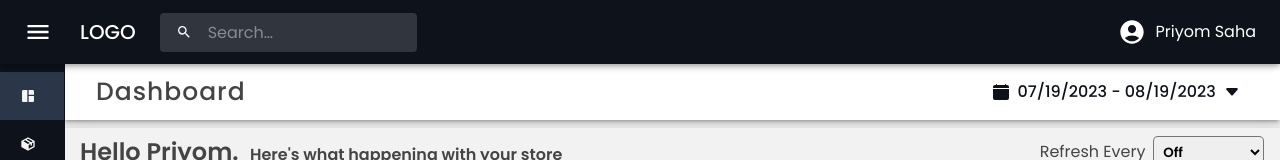
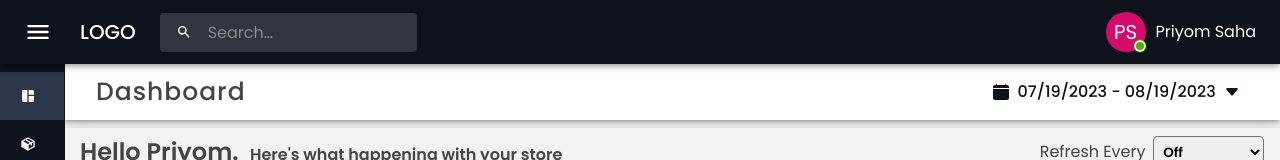
Before and after one commit to PriyomSaha/admin-dashboard-mui, a React (Create React App) app: page /dashboard in a window 1280 px wide. Shown: the top 160 px of the page. Built offline with nearby package versions, Linux system fonts and the light colour scheme.

Commit message:
Major : Edit User , Profile Avatar , Icons added for Logout and Edit Profile

```diff
--- a/src/Components/Assets/ReusableComp/PasswordInput.js
+++ b/src/Components/Assets/ReusableComp/PasswordInput.js
@@ -8,8 +8,9 @@ import {
 } from "@mui/material";
 import { AiFillInfoCircle } from "react-icons/ai";
 import { MdVisibility, MdVisibilityOff } from "react-icons/md";
+import { theme } from "Components/UI/themes";
 
-function PasswordInput({ password, setPassword }) {
+function PasswordInput({ password, setPassword, disabled, label }) {
   const [isValidPassword, setIsValidPassword] = useState(true);
   const [showPassword, setShowPassword] = useState(false);
 
@@ -27,13 +28,23 @@ function PasswordInput({ password, setPassword }) {
   };
 
   return (
-    <div>
+    <>
       <TextField
         size="small"
         margin="normal"
         required
         fullWidth
-        label="Password"
+        disabled={disabled}
+        sx={
+          disabled
+            ? {
+                "& .MuiInputBase-root.Mui-disabled": {
+                  background: theme.palette.grey[300],
+                },
+              }
+            : null
+        }
+        label={label ? label : "Password"}
         type={showPassword ? "text" : "password"}
         autoComplete="current-password"
         value={password}
@@ -84,7 +95,7 @@ function PasswordInput({ password, setPassword }) {
           ),
         }}
       />
-    </div>
+    </>
   );
 }
 
--- a/src/Components/Assets/ReusableComp/SaveCancelButtons.js
+++ b/src/Components/Assets/ReusableComp/SaveCancelButtons.js
@@ -19,9 +19,9 @@ function SaveCancelButtons({ isModalOpen, setIsModalOpen, runOnSave }) {
           }}
           // Click event handler to handle the "Save" action
           onClick={() => {
-            setIsModalOpen(!isModalOpen);
             // Perform the action to save the changes here...
             runOnSave();
+            setIsModalOpen(!isModalOpen);
           }}
         >
           Save
--- a/src/Components/Navigations/EditProfile/Edit.js
+++ b/src/Components/Navigations/EditProfile/Edit.js
@@ -1,17 +1,144 @@
-import React from "react";
+import React, { useEffect, useState } from "react";
 import { useEditProfileStore } from "Components/Assets/StateManagement";
-import { Modal } from "@mui/material";
-import { FullScreenModalContainer } from "Components/Assets/GlobalStyles";
+import {
+  Box,
+  Grid,
+  IconButton,
+  Modal,
+  TextField,
+  Typography,
+  useMediaQuery,
+} from "@mui/material";
+import {
+  FullScreenModalContainer,
+  FullScreenModalContent,
+} from "Components/Assets/GlobalStyles";
+import { theme } from "Components/UI/themes";
+import { MdClose } from "react-icons/md";
+import Update from "./Update";
+import PasswordInput from "Components/Assets/ReusableComp/PasswordInput";
 
 function Edit() {
+  const isEditProfile = useEditProfileStore((state) => state.isEditProfile);
   const setIsEditProfile = useEditProfileStore(
     (state) => state.setIsEditProfile
   );
-  const isEditProfile = useEditProfileStore((state) => state.isEditProfile);
+  const [password, setPassword] = useState("Iluvu@1234");
+  const [confirmPassword, setConfirmPassword] = useState("");
+
+  const matches = useMediaQuery((theme) => theme.breakpoints.down("sm"));
+
   return (
     <>
       <Modal open={isEditProfile} sx={FullScreenModalContainer}>
-        Kire
+        <Box>
+          <Box
+            sx={{
+              position: "sticky",
+              top: 0,
+              left: "auto",
+              right: "auto",
+              minWidth: "50vw",
+              maxWidth: "100vw",
+
+              backgroundColor: theme.palette.background.paper,
+              padding: theme.spacing(1, 2),
+              zIndex: 1,
+              borderTopLeftRadius: 5,
+              borderTopRightRadius: 5,
+              borderBottom: `1px solid ${theme.palette.grey[400]}`,
+            }}
+          >
+            <Typography variant="h6">Edit Profile</Typography>
+
+            <IconButton
+              aria-label="close"
+              onClick={() => setIsEditProfile()}
+              sx={{
+                position: "absolute",
+                right: 10,
+                top: 5,
+                color: (theme) => theme.palette.grey[500],
+                display: "flex",
+                alignSelf: "center",
+              }}
+            >
+              <MdClose />
+            </IconButton>
+          </Box>
+          <Box sx={FullScreenModalContent}>
+            <Grid container spacing={2} display="flex" justifyContent="center">
+              <Grid item xs={12} sm={6}>
+                <TextField
+                  fullWidth
+                  label="First Name"
+                  variant="outlined"
+                  size="small"
+                />
+              </Grid>
+              <Grid item xs={12} sm={6}>
+                <TextField
+                  fullWidth
+                  label="Last Name"
+                  variant="outlined"
+                  size="small"
+                />
+              </Grid>
+            </Grid>
+            <Grid container spacing={2} display="flex" justifyContent="center">
+              <Grid item xs={12} sm={6}>
+                <PasswordInput
+                  password={password}
+                  setPassword={setPassword}
+                  disabled={true}
+                />
+              </Grid>
+              <Grid
+                item
+                xs={12}
+                sm={6}
+                sx={{
+                  marginTop: matches ? "-20px" : "0px",
+                }}
+              >
+                <PasswordInput
+                  password={confirmPassword}
+                  setPassword={setConfirmPassword}
+                  label="Confirm Password"
+                />
+              </Grid>
+            </Grid>
+            <Grid container spacing={2} display="flex" justifyContent="start">
+              <Grid
+                item
+                xs={12}
+                sm={6}
+                display="flex"
+                alignSelf={"start"}
+                sx={{
+                  marginTop: "10px",
+                }}
+              >
+                <TextField
+                  fullWidth
+                  label="Email"
+                  variant="outlined"
+                  size="small"
+                  value="priyom1499@gmail.com"
+                  disabled
+                  sx={{
+                    "& .MuiInputBase-root.Mui-disabled": {
+                      background: theme.palette.grey[300],
+                    },
+                  }}
+                />
+              </Grid>
+            </Grid>
+            <Box mt={4}>
+              <Update />
+            </Box>
+          </Box>
+        </Box>
       </Modal>
     </>
   );
--- /dev/null
+++ b/src/Components/Navigations/EditProfile/Update.js
@@ -0,0 +1,33 @@
+import { Box, Button } from "@mui/material";
+import React from "react";
+import { useEditProfileStore } from "Components/Assets/StateManagement";
+
+function Update() {
+  const setIsEditProfile = useEditProfileStore(
+    (state) => state.setIsEditProfile
+  );
+  return (
+    <>
+      {/* Horizontal line for visual separation */}
+      <hr />
+
+      {/* Container for the Update buttons */}
+      <Box>
+        {/* Save button */}
+        <Button
+          variant="contained"
+          sx={{
+            float: "right",
+            position: "relative",
+          }}
+          // Click event handler to handle the "Update" action
+          onClick={() => setIsEditProfile()}
+        >
+          Update
+        </Button>
+      </Box>
+    </>
+  );
+}
+
+export default Update;
--- a/src/Layout/MainLayout/Header/TopNav.js
+++ b/src/Layout/MainLayout/Header/TopNav.js
@@ -22,9 +22,10 @@ import {
   useDrawerStore,
   useEditProfileStore,
 } from "Components/Assets/StateManagement";
-import { Fade } from "@mui/material";
+import { Avatar, Badge, Fade } from "@mui/material";
 import { useEffect } from "react";
 import Edit from "Components/Navigations/EditProfile/Edit";
+import { theme } from "Components/UI/themes";
 
 const AppBar = styled(MuiAppBar)(({ theme }) => ({
   zIndex: theme.zIndex.drawer + 1,
@@ -81,6 +82,7 @@ export default function TopNav() {
   const isDrawerOpen = useDrawerStore((state) => state.isDrawerOpen);
 
   const userData = useAccountStore((state) => state.userData);
+  const setUserData = useAccountStore((state) => state.setUserData);
 
   const setIsEditProfile = useEditProfileStore(
     (state) => state.setIsEditProfile
@@ -90,6 +92,63 @@ export default function TopNav() {
   const [anchorEl, setAnchorEl] = React.useState(null);
   const open = Boolean(anchorEl);
 
+  const StyledBadge = styled(Badge)(({ theme }) => ({
+    "& .MuiBadge-badge": {
+      backgroundColor: "#44b700",
+      color: "#44b700",
+      boxShadow: `0 0 0 2px ${theme.palette.background.paper}`,
+      "&::after": {
+        position: "absolute",
+        top: 0,
+        left: 0,
+        width: "100%",
+        height: "100%",
+        borderRadius: "50%",
+        animation: "ripple 1.2s infinite ease-in-out",
+        border: "1px solid currentColor",
+        content: '""',
+      },
+    },
+    "@keyframes ripple": {
+      "0%": {
+        transform: "scale(.8)",
+        opacity: 1,
+      },
+      "100%": {
+        transform: "scale(2.4)",
+        opacity: 0,
+      },
+    },
+  }));
+
+  function stringToColor(string) {
+    let hash = 0;
+    let i;
+
+    /* eslint-disable no-bitwise */
+    for (i = 0; i < string.length; i += 1) {
+      hash = string.charCodeAt(i) + ((hash << 5) - hash);
+    }
+
+    let color = "#";
+
+    for (i = 0; i < 3; i += 1) {
+      const value = (hash >> (i * 8)) & 0xff;
+      color += `00${value.toString(16)}`.slice(-2);
+    }
+    /* eslint-enable no-bitwise */
+
+    return color;
+  }
+
+  function stringAvatar(name) {
+    return {
+      sx: {
+        bgcolor: stringToColor(name),
+      },
+      children: `${name.split(" ")[0][0]}${name.split(" ")[1][0]}`,
+    };
+  }
   return (
     <>
       <Box sx={{ flexGrow: 1 }}>
@@ -142,7 +201,15 @@ export default function TopNav() {
                   setAnchorEl(e.currentTarget);
                 }}
               >
-                <MdAccountCircle />
+                <StyledBadge
+                  overlap="circular"
+                  anchorOrigin={{ vertical: "bottom", horizontal: "right" }}
+                  variant="dot"
+                >
+                  {/* <MdAccountCircle /> */}
+                  <Avatar {...stringAvatar(userData.userName)} />
+                </StyledBadge>
+
                 <Box sx={{ display: { xs: "none", md: "flex" } }}>
                   <Typography sx={{ marginLeft: "10px" }}>
                     {userData.userName}
@@ -156,29 +223,55 @@ export default function TopNav() {
                 anchorEl={anchorEl}
                 open={open}
                 TransitionComponent={Fade}
+                PaperProps={{
+                  elevation: 2,
+                  style: {
+                    backgroundColor: theme.palette.grey[300],
+                  },
+                }}
               >
                 <MenuItem
                   onClick={() => {
-                    // setAnchorEl(null);
+                    setAnchorEl(null);
                     setIsEditProfile();
                   }}
                 >
-                  Edit Profile
+                  <Box
+                    sx={{
+                      display: "flex",
+                      justifyContent: "space-between",
+                      alignItems: "center",
+                    }}
+                  >
+                    <MdAccountCircle style={{ marginRight: "8px" }} />
+                    Edit Profile
+                  </Box>
                 </MenuItem>
                 <MenuItem
                   onClick={() => {
                     setAnchorEl(null);
+                    setUserData("", "Priyom Saha", "00011133324", false);
                   }}
                 >
-                  Logout
+                  <Box
+                    sx={{
+                      display: "flex",
+                      justifyContent: "space-between",
+                      alignItems: "center",
+                    }}
+                  >
+                    <MdLogout style={{ marginRight: "8px" }} />
+                    Logout
+                  </Box>
                 </MenuItem>
               </Menu>
             </Box>
           </Toolbar>
         </AppBar>
+
+        {/* Edit Profile */}
+        <Edit />
       </Box>
-      {/* Edit Profile */}
-      {/* <Edit /> */}
     </>
   );
 }
```
